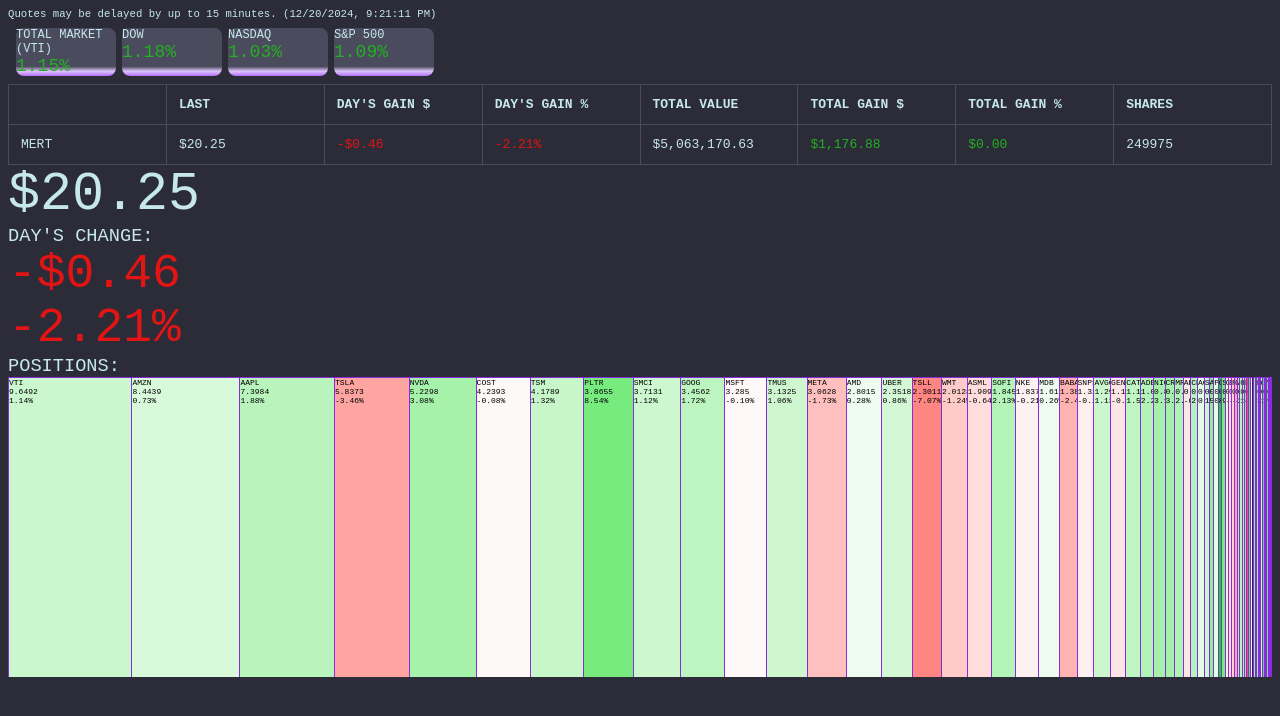
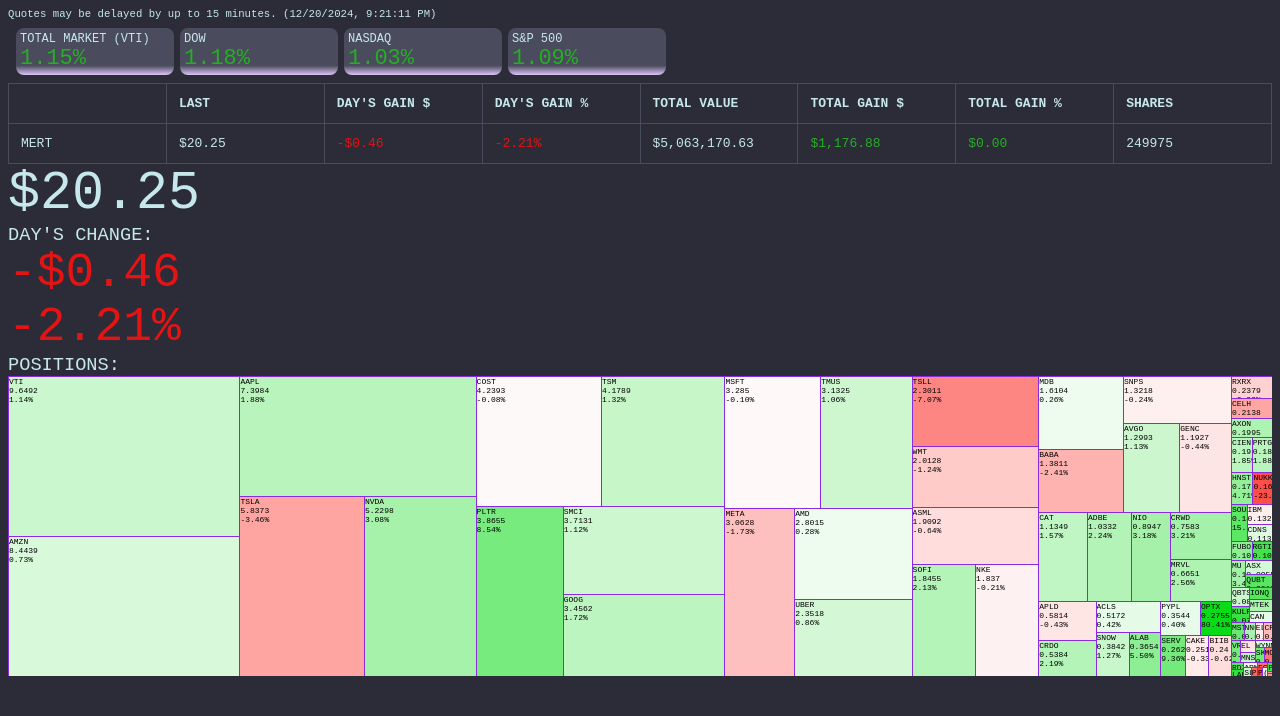
Before and after one commit to m-akinc/stockview, a plain HTML site: page docs/index.html in a window 1280 px wide. Drawn offline with Linux system fonts and the light colour scheme.

Commit message:
Card tweaks

```diff
--- a/docs/styles.css
+++ b/docs/styles.css
@@ -15,9 +15,10 @@
 }
 
 .quote-card {
-    background: linear-gradient(#4a4b5c 80%, #dec4fa, #b46ffe);
+    background: linear-gradient(#4a4b5c 80%, #dec4fa);
     border-radius: 8px;
-    width: 100px;
+    padding: 4px;
+    width: 150px;
     margin-right: 6px;
 }
 
@@ -26,7 +27,7 @@
 }
 
 .quote-change {
-    font-size: 18px;
+    font-size: 22px;
 }
 
 .latestPrice {
```
